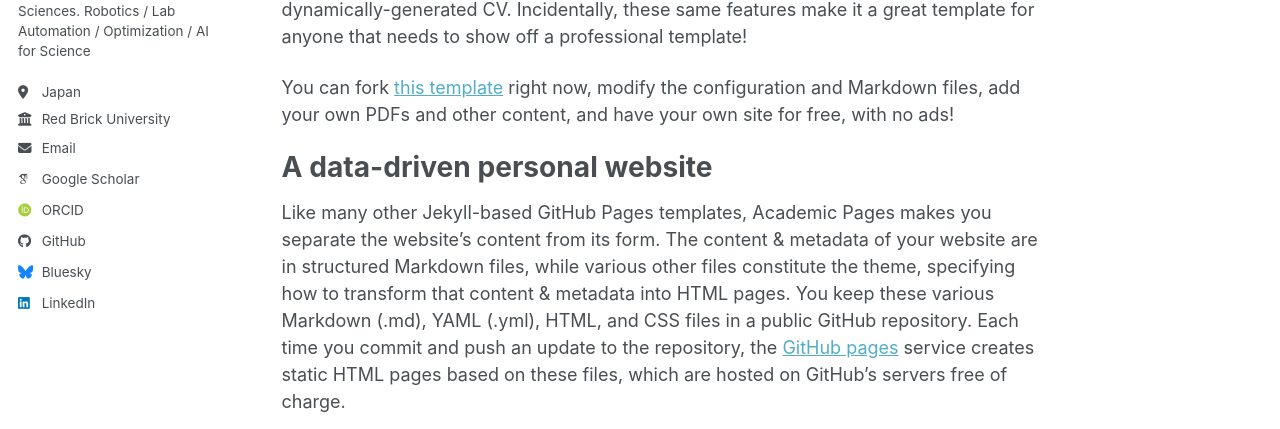
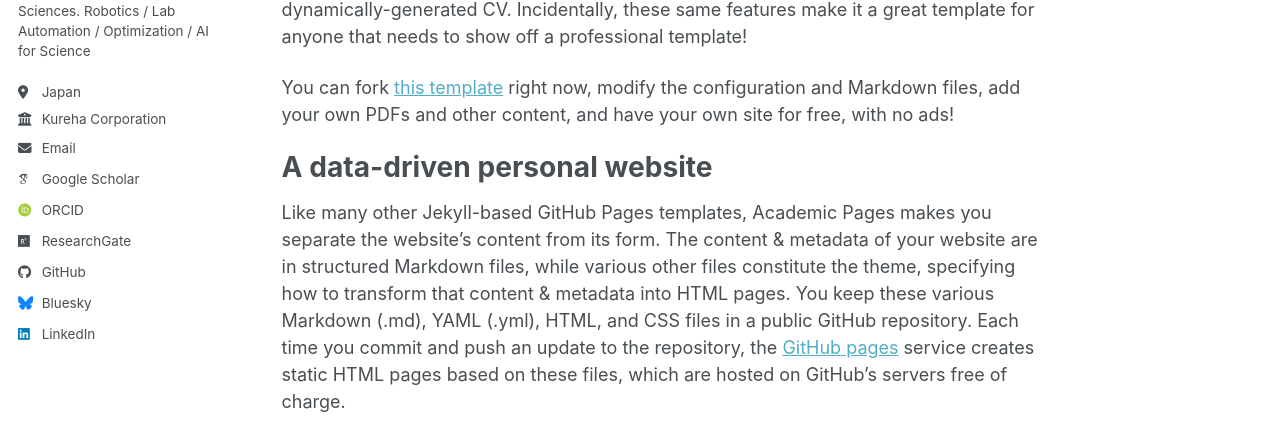
Before and after one commit to daisuke-miyata/daisuke-miyata.github.io, a Jekyll site: the page built from _pages/about.md, in a window 1280 px wide. Shown: the part 337-766 px from the top of the page. Built offline with Jekyll 4.4.1, drawn with Linux system fonts in a browser that asks for light colours; some web fonts are replaced; a script bundle is joined from its source files by our own code; library files that are not in the unit come from our copies; part of the change alters nothing that is shown.

Commit message:
Update _config.yml

```diff
--- a/_config.yml
+++ b/_config.yml
@@ -28,7 +28,7 @@ author:
   pronouns         : # example: "she/her"
   bio              : "Ph.D. in Pharmaceutical Sciences. Robotics / Lab Automation / Optimization / AI for Science"
   location         : "Japan"
-  employer         : "Red Brick University"
+  employer         : "Kureha Corporation"
   uri              : # URL
   email            : "none@example.org"
 
@@ -38,11 +38,11 @@ author:
   googlescholar    : "https://scholar.google.com/citations?user=QXFSr5kAAAAJ&hl=en"
   inspire-hep      : # URL
   impactstory      : # URL
-  orcid            : "https://orcid.org/yourorcidurl"
+  orcid            : "https://orcid.org/0000-0002-6785-2342"
   semantic         : # URL
   ssrn             : # URL
   pubmed           : # URL
-  researchgate     : # URL
+  researchgate     : "https://www.researchgate.net/profile/Daisuke-Miyata"
   scopus           : # URL
   zotero           : # URL
 
@@ -66,7 +66,7 @@ author:
   keybase          : # Username
   instagram        : # Username
   lastfm           : # Username
-  linkedin         : "https://www.linkedin.com/in/daisuke-miyata-421657270/"
+  linkedin         : "https://www.linkedin.com/in/daisuke-miyata-421657270"
   mastodon         : # URL
   medium           : # URL
   pinterest        : # Username
```
